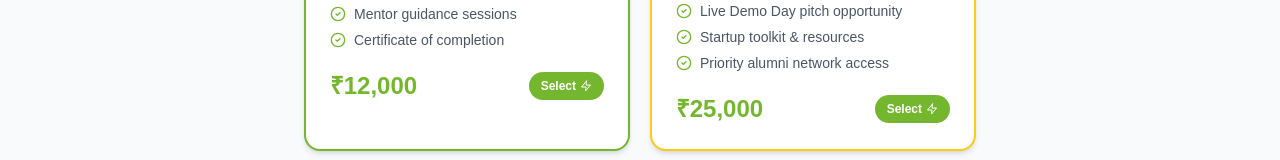
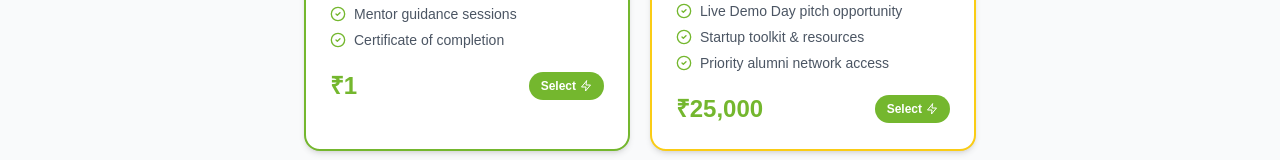
Before and after one commit to avinashkapudasi/GrowSnaps, a React (Vite) app: page /young-risers/enroll in a window 1280 px wide. Shown: the part 540-700 px from the top of the page. Built offline with nearby package versions, Linux system fonts and the light colour scheme; a web font is replaced by a local one.

Commit message:
test for fee

```diff
--- a/src/pages/EnrollPage.tsx
+++ b/src/pages/EnrollPage.tsx
@@ -18,7 +18,7 @@ const COURSE_OPTIONS: CourseOption[] = [
   {
     id: 'foundation',
     name: 'Young Risers — Foundation',
-    fee: 12000,
+    fee: 1,
     tagline: 'Kickstart your entrepreneurial journey',
     highlights: [
       '5-phase structured curriculum',
```
